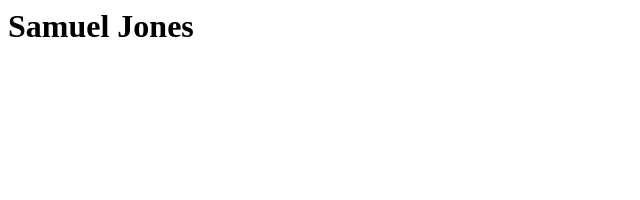
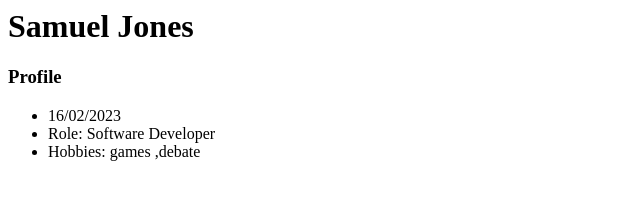
Before and after one commit to XYZwizer/XYZwizer.github.io, a plain HTML site: page index.html in a window 1280 px wide. Shown: the whole page, without its empty margins (0-640 px from the left). Drawn offline with Linux system fonts and the light colour scheme.

Commit message:
Updated my profile

```diff
--- a/index.html
+++ b/index.html
@@ -1 +1,7 @@
 <h1>Samuel Jones</h1>
+<h3>Profile</h3>
+<ul>
+	<li>16/02/2023</li>
+	<li>Role: Software Developer</li>
+	<li>Hobbies: games ,debate</li>
+</ul>
```
